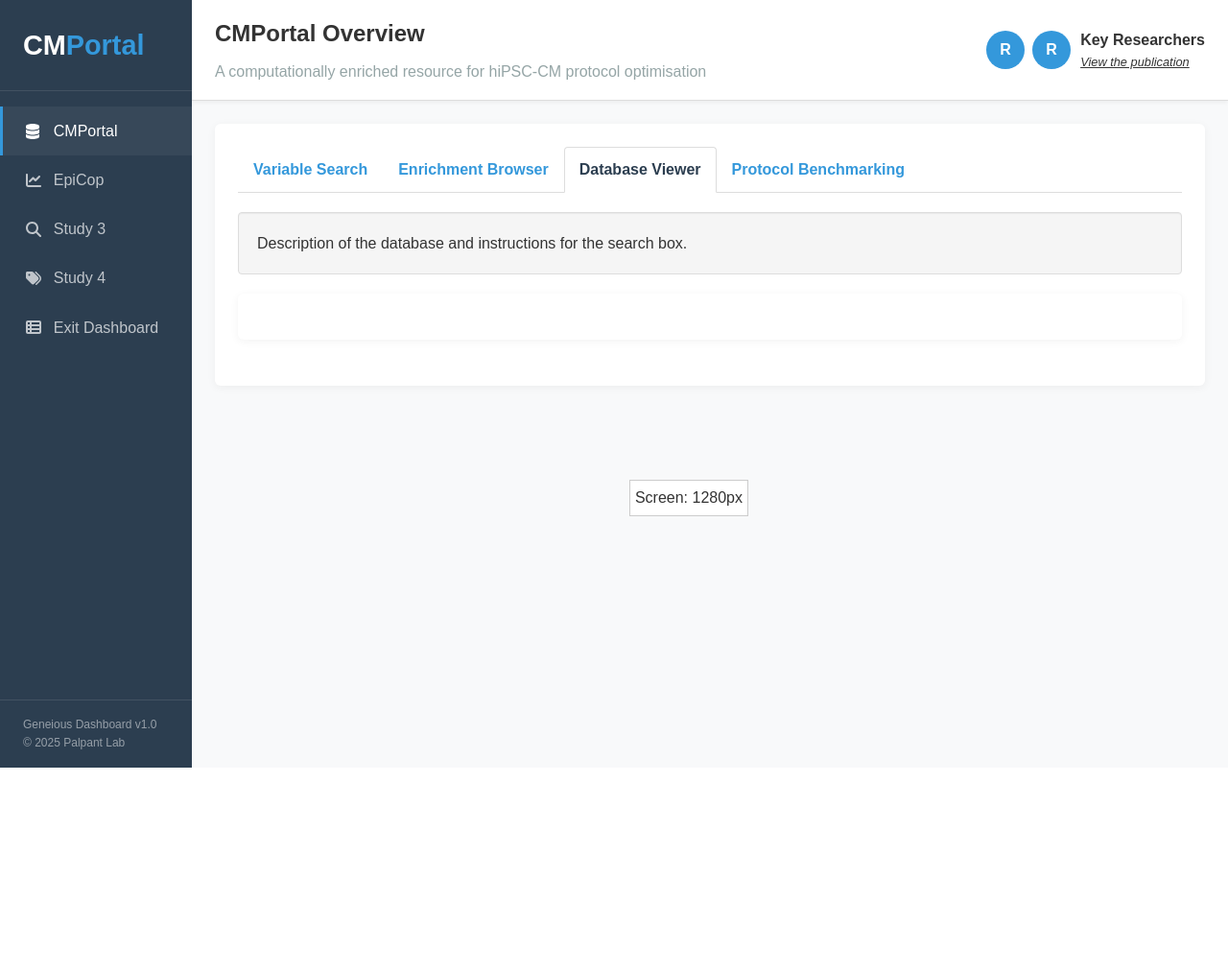
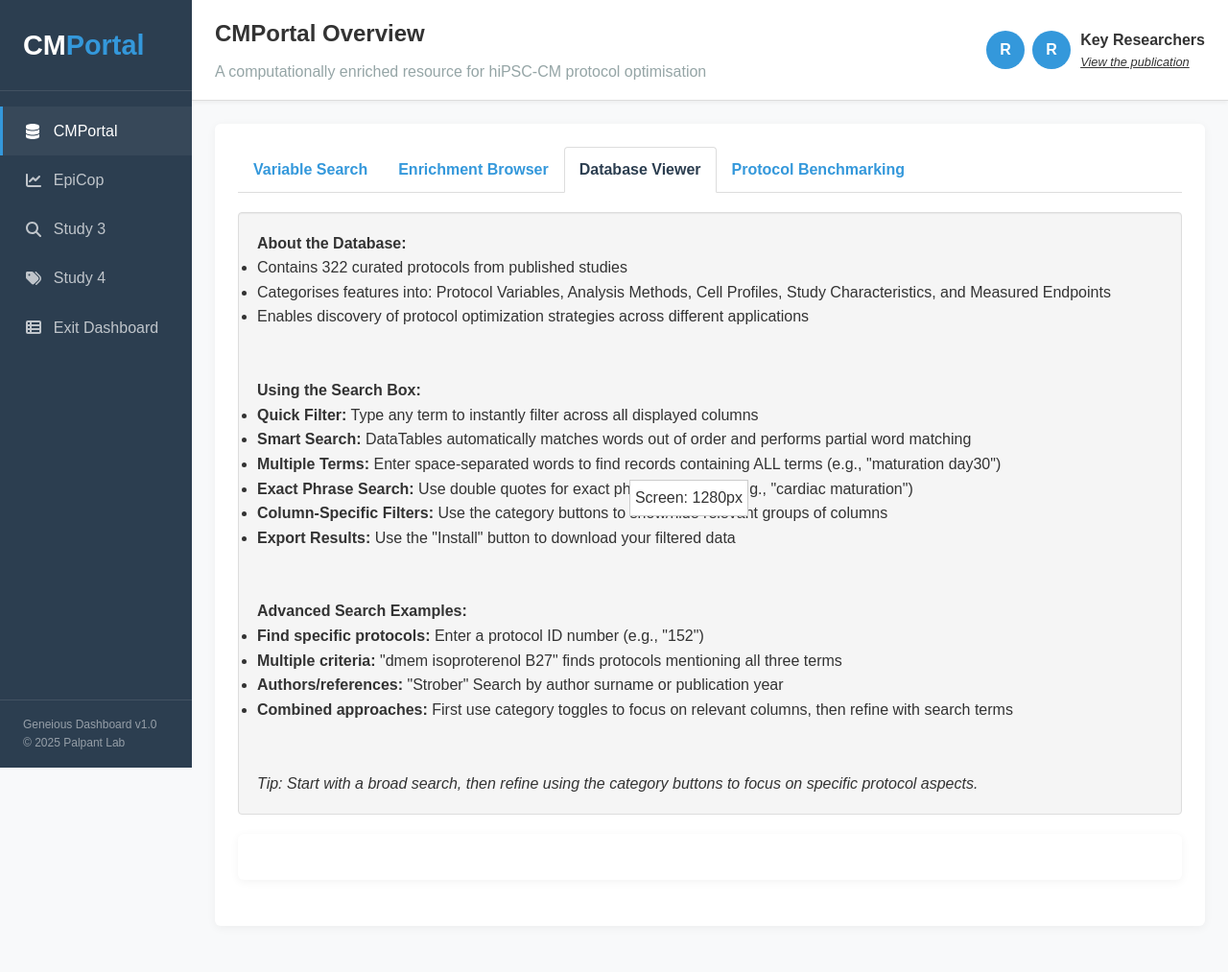
Before and after one commit to phycochow/palpant-labsite, a Flask app: page /cmportal in a window 1280 px wide. Shown: the whole page at 96% size. Before the commit the page ends 800 px from the top, so only its background shows below. Run offline with Flask 3, Linux system fonts and the light colour scheme; some libraries are stand-ins or nearby versions.

Commit message:
Update v13

```diff
--- a/app.py
+++ b/app.py
@@ -17,7 +17,7 @@ feature_categories_filepath = os.path.join(DATA_DIR, '0_FeatureCategories_01Mar2
 enrich_filepath = os.path.join(DATA_DIR, '1_PermutatedImportancesTRUE_02May25.csv')
 cleaned_database_filepath = os.path.join(DATA_DIR, '0_CleanedDatabase_25Feb25.csv')
 binary_filepath = os.path.join(DATA_DIR, '1_BinaryFeatures_25Feb25.csv')
-odds_filepath = os.path.join(DATA_DIR, '1_PositiveOddsEnrichments_19Apr25.csv')
+odds_filepath = os.path.join(DATA_DIR, '1_PositiveOddsEnrichments_03May25.csv')
 
 # ----- Global dataframe holders -----
 # Initialize variables that will be used later for lazy loading
@@ -279,9 +279,13 @@ def get_search_table(FeaturesOfInterest, LabelOfInterest=None, CategoriesOfInter
     elif mode == 'enrichment':
         # Pure enrichment: just search for protocols with enrichment for target
         if LabelOfInterest not in target_feature_dict:
+            print(f"DEBUG: Label '{LabelOfInterest}' not found in target_feature_dict. Available keys: {list(target_feature_dict.keys())[:5]}...")
             return pd.DataFrame()  # Return empty DataFrame if label not found
 
         selected_features = target_feature_dict[LabelOfInterest]
+        # Debug print to check what features were found for this label
+        print(f"DEBUG: Found {len(selected_features)} features for '{LabelOfInterest}'")
+
         filter_features = []  # No feature filtering
         filter_categories = [cat for cat, boo in zip(Categories, CategoriesOfInterest) if boo]
         wanted_cols = ['Title', 'DOI', LabelOfInterest.split(' -')[0]]
--- a/static/js/tab-enrichment.js
+++ b/static/js/tab-enrichment.js
@@ -1,4 +1,4 @@
-// tab-enrichment.js
+// tab-enrichment.js - Simplified version
 window.CMPortal = window.CMPortal || {};
 CMPortal.enrichment = {};
 
@@ -7,16 +7,17 @@ CMPortal.enrichment = {};
   let enrichmentTable = null;
 
   function initializeParameterForm() {
-    const keyDropdown       = document.getElementById('parameter-dropdown');
+    const keyDropdown = document.getElementById('parameter-dropdown');
     const checkboxContainer = document.getElementById('parameter-container');
-    const selectionSummary  = document.getElementById('parameter-summary');
-    const submitButton      = document.getElementById('enrichment-submit-button');
+    const selectionSummary = document.getElementById('parameter-summary');
+    const submitButton = document.getElementById('enrichment-submit-button');
 
     if (!keyDropdown || !checkboxContainer || !selectionSummary || !submitButton) {
       console.error('Required elements not found for enrichment form');
       return;
     }
 
+    // Handle category dropdown change
     keyDropdown.addEventListener('change', function() {
       checkboxContainer.innerHTML = '';
       checkboxContainer.classList.add('enrichment-hidden');
@@ -27,7 +28,7 @@ CMPortal.enrichment = {};
       if (!selectedKey) return;
 
       checkboxContainer.classList.remove('enrichment-hidden');
-      checkboxContainer.innerHTML = `<p>Loading parameters…</p>`;
+      checkboxContainer.innerHTML = `<p>Loading parameters...</p>`;
 
       const payload = new URLSearchParams();
       payload.append('selected_key', selectedKey);
@@ -53,9 +54,9 @@ CMPortal.enrichment = {};
           item.className = 'enrichment-checkbox-item';
 
           const input = document.createElement('input');
-          input.type  = 'radio';
-          input.id    = `parameter-feature-${idx}`;
-          input.name  = 'selected_feature_parameter';
+          input.type = 'radio';
+          input.id = `parameter-feature-${idx}`;
+          input.name = 'selected_feature_parameter';
           input.value = value;
 
           input.addEventListener('change', () => {
@@ -77,9 +78,14 @@ CMPortal.enrichment = {};
       });
     });
 
+    // Handle submit button click
     submitButton.addEventListener('click', function(e) {
       e.preventDefault();
-      submitSelection();
+      const selectedValue = getSelectedParameterFromDOM();
+      if (selectedValue) {
+        // Directly load the table with the selected parameter
+        loadEnrichmentTable(selectedValue);
+      }
     });
   }
 
@@ -107,55 +113,10 @@ CMPortal.enrichment = {};
     btn.disabled = !hasSelection;
   }
 
-  function submitSelection() {
-    const submitButton     = document.getElementById('enrichment-submit-button');
-    const resultDisplay    = document.getElementById('enrichment-result-display');
-    const submissionResult = document.getElementById('enrichment-submission-result');
-
-    if (!submitButton || !submissionResult || !resultDisplay) return;
-
-    const selectedValue = getSelectedParameterFromDOM();
-
-    const payload = new URLSearchParams();
-    payload.append('parameter', selectedValue);
-
-    submitButton.disabled = true;
-    submitButton.textContent = 'Processing...';
-    resultDisplay.classList.add('enrichment-hidden');
-
-    fetch('/api/submit_features', {
-      method: 'POST',
-      headers: {
-        'Content-Type': 'application/x-www-form-urlencoded;charset=UTF-8'
-      },
-      body: payload.toString()
-    })
-    .then(res => res.json())
-    .then(data => {
-      resultDisplay.classList.remove('enrichment-hidden');
-
-      if (data.status !== 'success' || !data.data?.parameter) {
-        submissionResult.textContent = `❌ Search failed: ${data.message} Server is busy. Please reclick and try again to fetch the correct data.`;
-      } else {
-        submissionResult.textContent = '✅ Search success: 1 parameter submitted. Dataset is fetched correctly.';
-        loadEnrichmentTable(selectedValue);
-      }
-
-      submitButton.disabled = false;
-      submitButton.textContent = 'Find Protocols';
-    })
-    .catch(error => {
-      console.error('Error submitting enrichment:', error);
-      resultDisplay.classList.remove('enrichment-hidden');
-      submissionResult.textContent = `❌ Network error: ${error.message}`;
-      submitButton.disabled = false;
-      submitButton.textContent = 'Find Protocols';
-    });
-  }
-
   function loadEnrichmentTable(label) {
     const tableContainer = document.getElementById('enrichment-table-container');
     const tableEl = document.getElementById('enrichment-data-table');
+    const resultDisplay = document.getElementById('enrichment-result-display');
     const submissionResult = document.getElementById('enrichment-submission-result');
 
     if (!tableContainer || !tableEl) {
@@ -163,6 +124,13 @@ CMPortal.enrichment = {};
       return;
     }
 
+    // Update the result display
+    if (resultDisplay && submissionResult) {
+      resultDisplay.classList.remove('enrichment-hidden');
+      submissionResult.textContent = '🔍 Fetching enrichment data for: ' + label;
+    }
+
+    // Destroy existing table if it exists
     try {
       if ($.fn.dataTable.isDataTable(tableEl)) {
         $(tableEl).DataTable().destroy();
@@ -172,16 +140,23 @@ CMPortal.enrichment = {};
       console.warn('Error while checking/destroying existing table:', e);
     }
 
+    // Directly fetch filtered enrichment data based on parameter
     fetch(`/api/enrichment_data?parameter=${encodeURIComponent(label)}`)
       .then(res => res.json())
       .then(json => {
         if (json.error) throw new Error(json.error);
 
+        if (resultDisplay && submissionResult) {
+          submissionResult.textContent = `✅ Success! Found ${json.data.length} enrichment records for "${label}".`;
+        }
+
         tableContainer.classList.remove('enrichment-hidden');
 
         const columns = json.columns.map(col => ({
           data: col,
-          title: col.replace(/_/g,' ').replace(/\b\w/g, l => l.toUpperCase()),
+          title: col.replace(/_/g, ' ').replace(/\b\w/g, l => l.toUpperCase()),
+          // Add styling for specific columns
+          className: col.toLowerCase().includes('importance') ? 'dt-body-right' : ''
         }));
 
         enrichmentTable = $(tableEl).DataTable({
@@ -202,7 +177,7 @@ CMPortal.enrichment = {};
           ],
           language: {
             search: "_INPUT_",
-            searchPlaceholder: "Filter..."
+            searchPlaceholder: "Filter records..."
           },
           initComplete() {
             setTimeout(() => {
@@ -216,10 +191,22 @@ CMPortal.enrichment = {};
       })
       .catch(err => {
         console.error('Error loading enrichment data:', err);
-        submissionResult.textContent = `❌ Error loading dataset: ${err.message}`;
+        if (submissionResult) {
+          submissionResult.textContent = `❌ Error loading dataset: ${err.message}`;
+        }
       });
   }
 
+  // Tab activation handler
+  $(document).on('tab-activated', function(event, tabId) {
+    if (tabId === 'tab-enrichment' && enrichmentTable) {
+      setTimeout(() => {
+        enrichmentTable.columns.adjust().draw();
+      }, 100);
+    }
+  });
+
+  // Initialize on DOM ready
   document.addEventListener('DOMContentLoaded', () => {
     if (!isInitialized) {
       initializeParameterForm();
--- a/templates/tabs/tab-viewer.html
+++ b/templates/tabs/tab-viewer.html
@@ -1,5 +1,36 @@
 <div class="well">
-    <p>Description of the database and instructions for the search box.</p>
+    <h4>About the Database:</h4>
+    <ul>
+        <li>Contains 322 curated protocols from published studies</li>
+        <li>Categorises features into: Protocol Variables, Analysis Methods, Cell Profiles, Study Characteristics, and Measured Endpoints</li>
+        <li>Enables discovery of protocol optimization strategies across different applications</li>
+    </ul>
+
+    <br><br>
+
+    <h4>Using the Search Box:</h4>
+    <ul>
+        <li><strong>Quick Filter:</strong> Type any term to instantly filter across all displayed columns</li>
+        <li><strong>Smart Search:</strong> DataTables automatically matches words out of order and performs partial word matching</li>
+        <li><strong>Multiple Terms:</strong> Enter space-separated words to find records containing ALL terms (e.g., "maturation day30")</li>
+        <li><strong>Exact Phrase Search:</strong> Use double quotes for exact phrase matching (e.g., "cardiac maturation")</li>
+        <li><strong>Column-Specific Filters:</strong> Use the category buttons to show/hide relevant groups of columns</li>
+        <li><strong>Export Results:</strong> Use the "Install" button to download your filtered data</li>
+    </ul>
+
+    <br><br>
+
+    <h4>Advanced Search Examples:</h4>
+    <ul>
+        <li><strong>Find specific protocols:</strong> Enter a protocol ID number (e.g., "152")</li>
+        <li><strong>Multiple criteria:</strong> "dmem isoproterenol B27" finds protocols mentioning all three terms</li>
+        <li><strong>Authors/references:</strong> "Strober" Search by author surname or publication year</li>
+        <li><strong>Combined approaches:</strong> First use category toggles to focus on relevant columns, then refine with search terms</li>
+    </ul>
+
+    <br><br>
+
+    <p><em>Tip: Start with a broad search, then refine using the category buttons to focus on specific protocol aspects.</em></p>
 </div>
 
 <!-- Database viewer - NEW IMPLEMENTATION -->
```
Also changed, not shown: templates/tabs/tab-search.html (line endings or trailing spaces), 3 other files.
